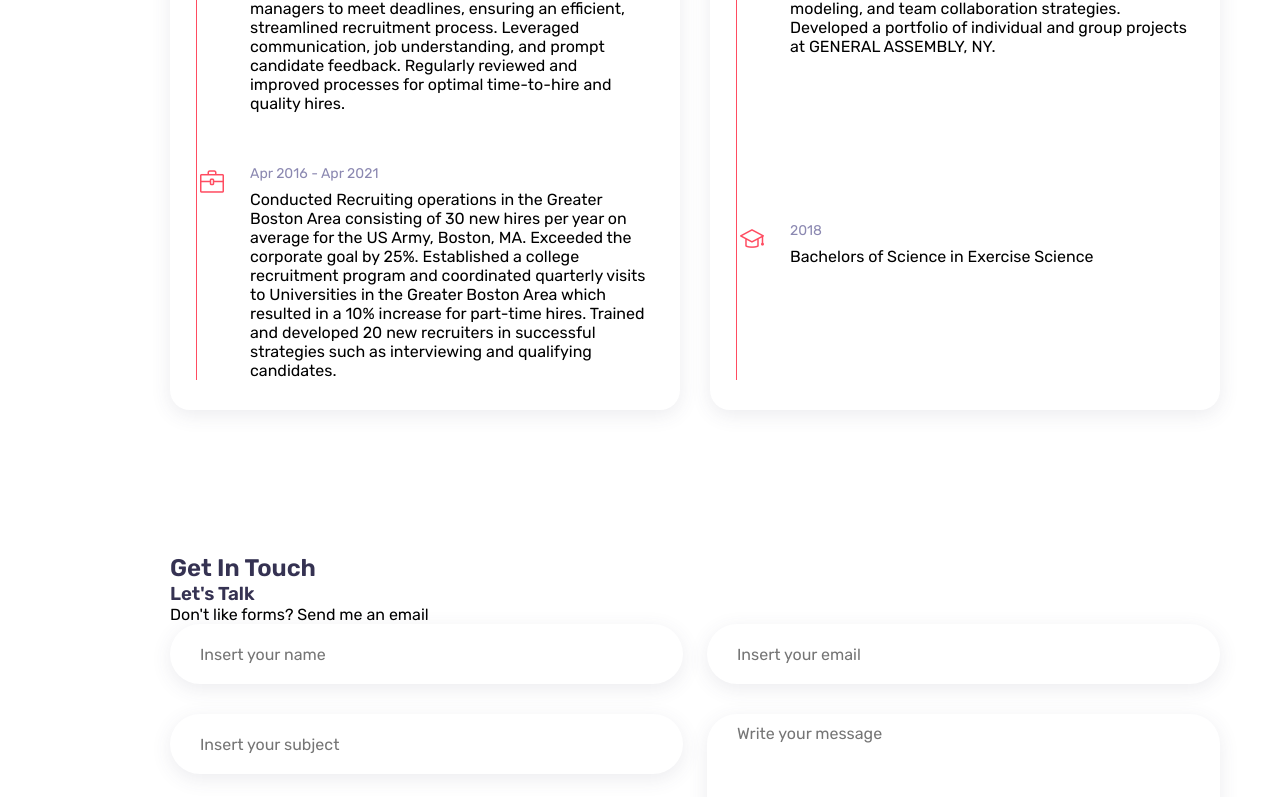
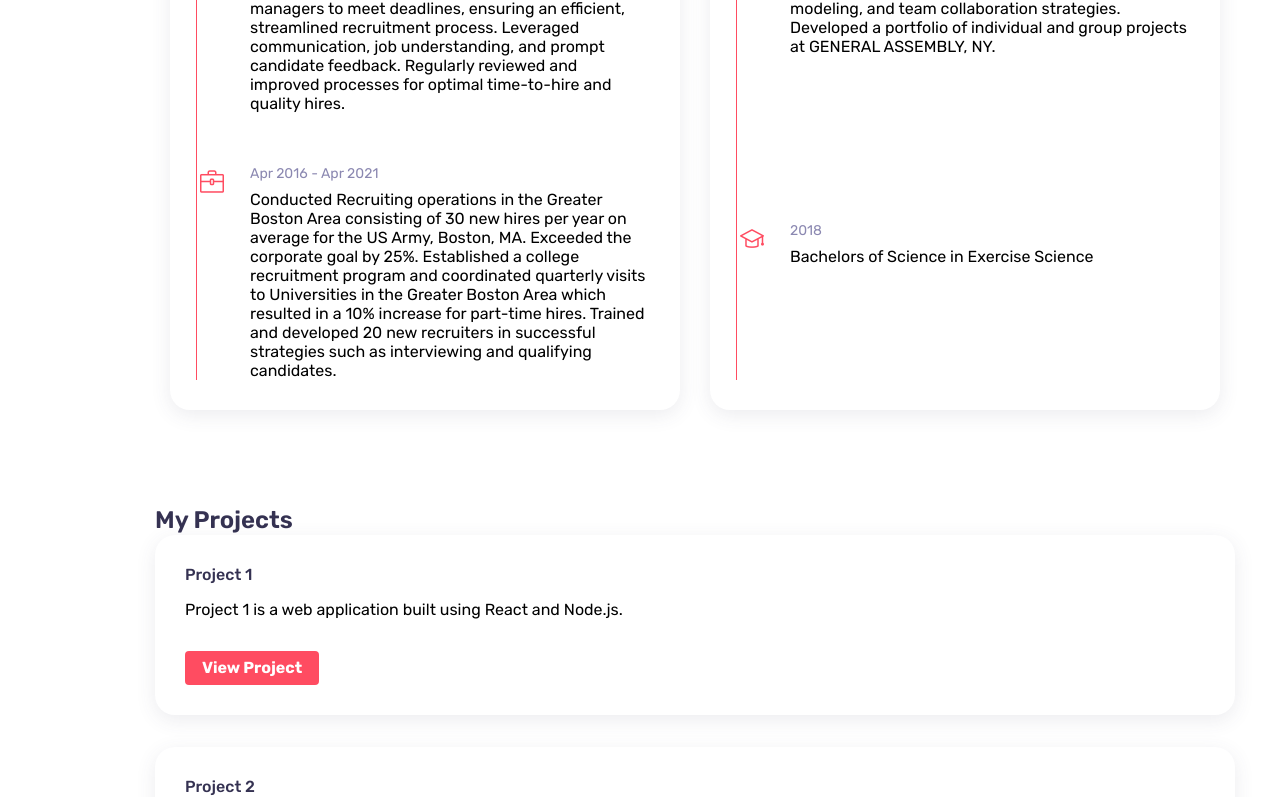
Before and after one commit to bngoon/react-portfollio, a React (Create React App) app: page / in a window 1280 px wide. Shown: the part 2000-2797 px from the top of the page. Built offline with nearby package versions, Linux system fonts and the light colour scheme.

Commit message:
built projects sections and styled

```diff
--- a/src/App.js
+++ b/src/App.js
@@ -6,7 +6,7 @@ import Services from "./components/services/Services.jsx";
 import Resume from "./components/resume/Resume.jsx";
 // import Portfolio from "./components/portfolio/Portfolio.jsx";
 import Contact from "./components/contact/Contact.jsx";
-
+import Projects from "./components/projects/Projects.jsx";
 import React from "react";
 
 function App() {
@@ -19,6 +19,7 @@ function App() {
         <Services />
         <Resume />
         {/* <Portfolio /> */}
+        <Projects />
         <Contact />
       </main>
     </div>
--- /dev/null
+++ b/src/components/projects/Projects.jsx
@@ -0,0 +1,64 @@
+import React from 'react';
+import "./projects.css";  // CSS file for Projects component
+
+function Projects() {
+  return (
+    <section className="projects container" id='projects'>
+      <h2 className="section__title">My Projects</h2>
+
+      <div className="projects__container grid">
+
+        <div className="project__data">
+          <div className="project__titles">
+            <h3 className="project__name">Project 1</h3>
+          </div>
+          <div className="project__description">
+            <p>Project 1 is a web application built using React and Node.js.</p>
+          </div>
+          <div className="project__link">
+            <a href="https://github.com/example/project1" className="project btn">View Project</a>
+          </div>
+        </div>
+
+        <div className="project__data">
+          <div className="project__titles">
+            <h3 className="project__name">Project 2</h3>
+          </div>
+          <div className="project__description">
+            <p>Project 2 is a mobile app developed using React Native.</p>
+          </div>
+          <div className="project__link">
+            <a href="https://github.com/example/project2" className="project btn">View Project</a>
+          </div>
+        </div>
+
+        <div className="project__data">
+          <div className="project__titles">
+            <h3 className="project__name">Project 3</h3>
+          </div>
+          <div className="project__description">
+            <p>Project 3 is a database management system using SQL.</p>
+          </div>
+          <div className="project__link">
+            <a href="https://github.com/example/project3" className="project btn">View Project</a>
+          </div>
+        </div>
+
+        {/* <div className="project__data">
+          <div className="project__titles">
+            <h3 className="project__name">Project 4</h3>
+          </div>
+          <div className="project__description">
+            <p>Project 4 is a cloud computing solution using AWS.</p>
+          </div>
+          <div className="project__link">
+            <a href="https://github.com/example/project4" className="project btn">View Project</a>
+          </div>
+        </div> */}
+
+      </div>
+    </section>
+  );
+}
+
+export default Projects;
--- /dev/null
+++ b/src/components/projects/projects.css
@@ -0,0 +1,77 @@
+.projects {
+  padding: 4rem 0;
+}
+
+.projects__container {
+  display: grid;
+  grid-template-columns: repeat(auto-fit, minmax(250px, 1fr 1fr));
+  gap: 2rem;
+}
+
+.project__data {
+  background-color: var(--container-color);
+  padding: 1.875rem;
+  box-shadow: var(--shadow);
+  border-radius: var(--border-radius);
+  display: flex;
+  flex-direction: column;
+  align-items: flex-start;
+  position: relative;
+}
+
+.project__data::before {
+  content: "";
+  width: 0;
+  height: 0;
+  border-top: 10px solid transparent;
+  border-bottom: 15px solid var(--container-color);
+  position: absolute;
+  left: -0.93rem;
+  top: 20%;
+}
+
+.project__titles {
+  display: flex;
+  justify-content: space-between;
+  margin-bottom: 1rem;
+}
+
+.project__name {
+  font-size: var(--normal-font-size);
+  font-weight: var(--font-medium);
+}
+
+.project__link .project.btn {
+  color: #fff;
+  padding: 0.5rem 1rem;
+  border-radius: 4px;
+  text-decoration: none;
+  transition: background-color 0.3s ease;
+  margin-top: 2rem;
+}
+
+.project__link .proejct.btn:hover {
+  background-color: #0056b3;
+}
+
+.project__boxes {
+  grid-template-columns: repeat(4, 1fr);
+  column-gap: 1.875rem;
+  margin-top: 4.35rem;
+}
+
+.project__box {
+  display: flex;
+  flex-direction: column;
+  align-items: center;
+  column-gap: 1.5rem;
+}
+
+.project__icon {
+  font-size: var(--h1-font-size);
+  color: #dedede;
+}
+
+.project__title {
+  font-size: 1.875rem;
+}
--- a/src/components/sidebar/Sidebar.jsx
+++ b/src/components/sidebar/Sidebar.jsx
@@ -32,18 +32,18 @@ function Sidebar() {
                 <i className="icon-graduation"></i>
               </a>
             </li>
-            {/*
+
             <li className="nav__item">
-              <a href="#portfolio" className="nav__link">
+              <a href="#projects" className="nav__link">
                 <i className="icon-layers"></i>
               </a>
             </li>
-            <li className="nav__item">
+            {/* <li className="nav__item">
               <a href="" className="nav__link">
                 <i className="icon-note"></i>
               </a>
-            </li>
-            */}
+            </li> */}
+
             <li className="nav__item">
               <a href="#contact" className="nav__link">
                 <i className="icon-bubble"></i>
```
